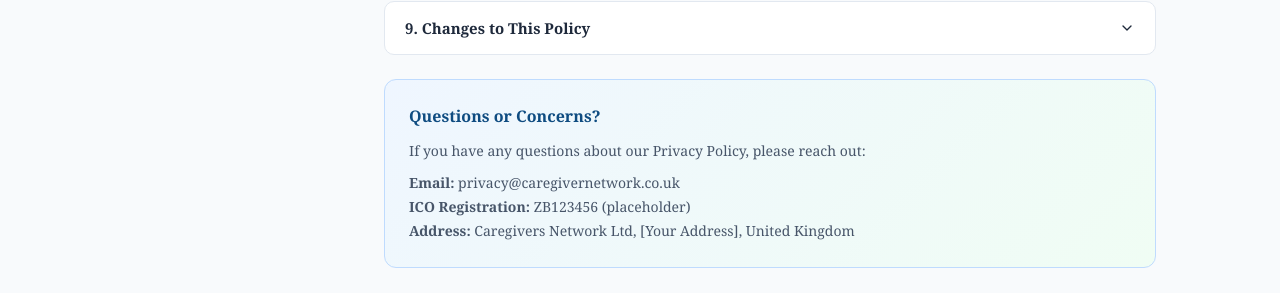
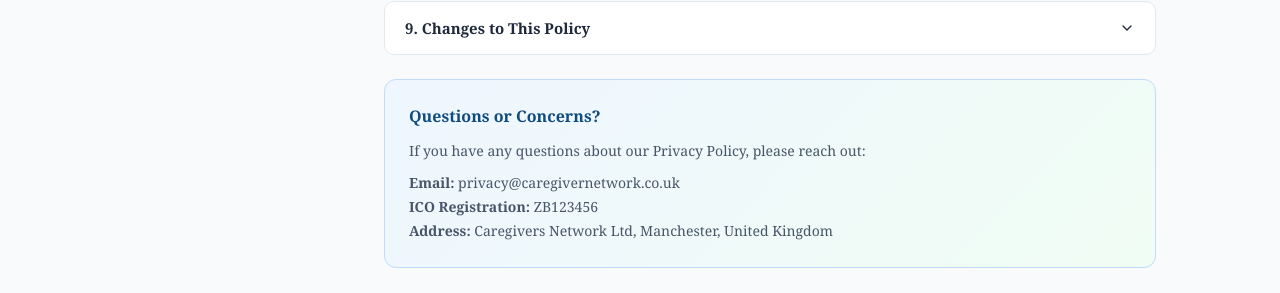
Before and after one commit to Nosm-college/caregivernetwork, a React (Vite) app: page /legal in a window 1280 px wide. Shown: the part 1125-1418 px from the top of the page. Built offline with nearby package versions, Linux system fonts and the light colour scheme; no server answers.

Commit message:
new files

```diff
--- a/src/pages/Cookiepage.jsx
+++ b/src/pages/Cookiepage.jsx
@@ -469,7 +469,7 @@ export default function CookiePolicyPage() {
             can control them.
           </p>
           <p className="cp-updated">
-            Last updated: 4 June 2025 · Applies to carejobsuk.co.uk
+            Last updated: 4 June 2025 · Applies to caregivernetwork.co.uk
           </p>
         </div>
         <div className="cp-hero-dots" aria-hidden="true">
@@ -666,9 +666,9 @@ export default function CookiePolicyPage() {
             please contact our Data Protection Officer:
           </p>
           <p>
-            <strong>Email:</strong> privacy@carejobsuk.co.uk
+            <strong>Email:</strong> privacy@caregivernetwork.co.uk
             <br />
-            <strong>ICO Registration:</strong> ZB123456 (placeholder)
+            <strong>ICO Registration:</strong> ZB123456
             <br />
             <strong>ICO Website:</strong>{" "}
             <a
--- a/src/pages/LegalPage.jsx
+++ b/src/pages/LegalPage.jsx
@@ -323,9 +323,9 @@ export default function LegalPage() {
                   ? "privacy@caregivernetwork.co.uk"
                   : "legal@caregivernetwork.co.uk"}
                 <br />
-                <strong>ICO Registration:</strong> ZB123456 (placeholder)
+                <strong>ICO Registration:</strong> ZB123456
                 <br />
-                <strong>Address:</strong> Caregivers Network Ltd, [Your Address],
+                <strong>Address:</strong> Caregivers Network Ltd, Manchester,
                 United Kingdom
               </p>
             </div>
--- a/src/pages/LoginPage.jsx
+++ b/src/pages/LoginPage.jsx
@@ -1,7 +1,8 @@
 import { useState } from "react";
 import { Link, useNavigate, useLocation } from "react-router-dom";
 import { useAuth } from "../context/AuthContext";
-import { Briefcase, Mail, Lock, Eye, EyeOff, Loader2 } from "lucide-react";
+import logo from "../assets/logo.png";
+import {  Mail, Lock, Eye, EyeOff, Loader2 } from "lucide-react";
 import './Auth.css'
 export default function LoginPage() {
   const { login } = useAuth();
@@ -34,8 +35,7 @@ export default function LoginPage() {
     <div className="auth-page">
       <div className="auth-card">
         <Link to="/" className="auth-brand">
-          <Briefcase size={22} />
-          CareJobs<strong>UK</strong>
+          <img src={logo} alt="CaregiverNetwork" className="auth-logo" />
         </Link>
 
         <h1 className="auth-title">Welcome back</h1>
--- a/src/pages/RegisterPage.jsx
+++ b/src/pages/RegisterPage.jsx
@@ -1,6 +1,7 @@
 import { useState } from "react";
 import { Link, useNavigate } from "react-router-dom";
 import { useAuth } from "../context/AuthContext";
+import logo from "../assets/logo.png";
 import './Auth.css'
 import {
   Briefcase,
@@ -69,8 +70,7 @@ export default function RegisterPage() {
     <div className="auth-page">
       <div className="auth-card">
         <Link to="/" className="auth-brand">
-          <Briefcase size={22} />
-          CareJobs<strong>UK</strong>
+          <img src={logo} alt="CaregiverNetwork" className="auth-logo" />
         </Link>
 
         <h1 className="auth-title">Create your account</h1>
```
